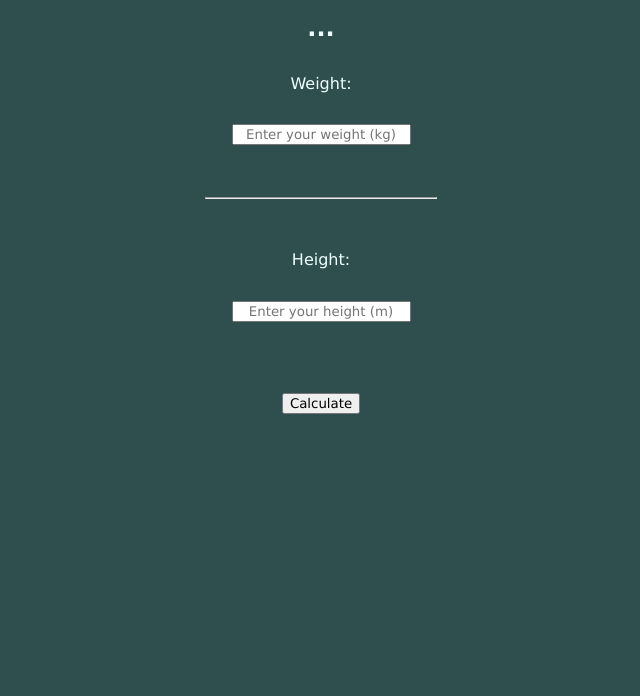
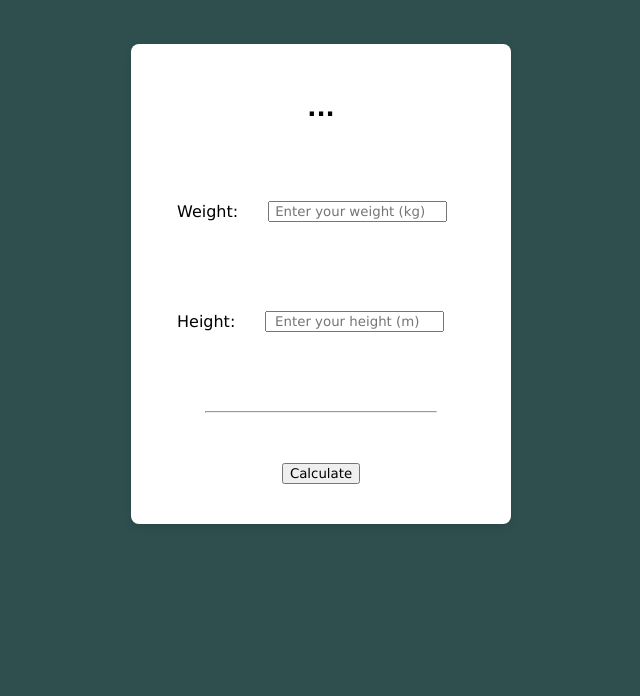
Before and after one commit to RhemaBassey/BMI-calculator, a plain HTML site: page index.html in a window 1280 px wide. Shown: the part 104-800 px from the top of the page, without its empty margins (319-959 px from the left). Drawn offline with Linux system fonts and the light colour scheme.

Commit message:
add finishing touches to design and display

```diff
--- a/index.html
+++ b/index.html
@@ -8,26 +8,30 @@
   </head>
   <body>
     <h1>BMI CALCULATOR</h1>
-    <div class="container">
+    <div class="container card">
       <form id="BMIdata">
         <h2 id="score">...</h2>
-        <label for="weightInput">Weight: </label>
+<div class="field"><label for="weightInput">Weight: </label>
         <input
-          type="text"
+          type="number"
           placeholder="Enter your weight (kg)"
           id="weightInput"
           name="weight"
           required
-        />
-        <hr width="230px" style="margin: 20px 0px" />
-        <label for="heightInput">Height: </label>
+        /></div>
+<div class="field"><label for="heightInput">Height: </label>
         <input
-          type="text"
+          type="number"
           placeholder="Enter your height (m)"
           id="heightInput"
+          step="0.01"
           name="height"
           required
-        />
+        /></div>
+
+
+
+<hr width="230px" style="margin: 20px 0px" />
         <button type="submit">Calculate</button>
       </form>
     </div>
--- a/index.js
+++ b/index.js
@@ -8,10 +8,24 @@ document.addEventListener("DOMContentLoaded", function () {
       var height = parseFloat(document.getElementById('heightInput').value);
 
       var BMI = weight / height ** 2;
+           var BMIrange = [0, 18.5, 25, 30, 35, 40]
+	var BMIcategory = ["Underweight","Normal weight","Overweight","Moderate Obesity","Severe Obesity","Morbid Obesity"]
+
+	var category = ""
+      for (var i=0; i<BMIrange.length; i++){
+
+            if (parseFloat(BMI.toFixed(2))< BMIrange[i]){
+			break;
+	}
+		    category = BMIcategory[i];
+
+
+}
+
 
       const scoreDisplay = document.getElementById("score");
 
-      scoreDisplay.textContent = `Your BMI is ${BMI.toFixed(2)}`;
+      scoreDisplay.textContent = `Your BMI is ${BMI.toFixed(2)} (${category})`;
 
 
     });
--- a/styles.css
+++ b/styles.css
@@ -6,23 +6,50 @@
 
 body{
     background-color:darkslategrey;
-    color: azure;
+
     font-family: Verdana, Geneva, Tahoma, sans-serif;
 }
 
 h1{
-    padding-top: 40px;
+    padding-top: 50px;
+    color: azure;
 }
 
+h2 {
+    padding-top: 10px;
+    padding-bottom: 20px;
+}
+
+label{
+    padding:30px;
+}
 .container form{
-    padding-top: 40px;
     display: flex;
     flex-direction: column;
     align-items: center;
     justify-content: space-between;
     height: 50vh;
 }
+.card {
+    background: #fff;
+    border-radius: 8px;
+    box-shadow: 0 4px 8px rgba(0, 0, 0, 0.1);
+    padding: 40px;
+    margin: 60px auto;
+    max-width: 300px;
+    text-align: center;
+}
 
-button{
-    margin-top: 40px;
+.card h2 {
+    margin-top: 0;
 }
+
+.card p {
+    color: #666;
+}
+
+.field{
+    display: flex;
+    align-items: center;
+    margin-left: -24px;
+}
```
